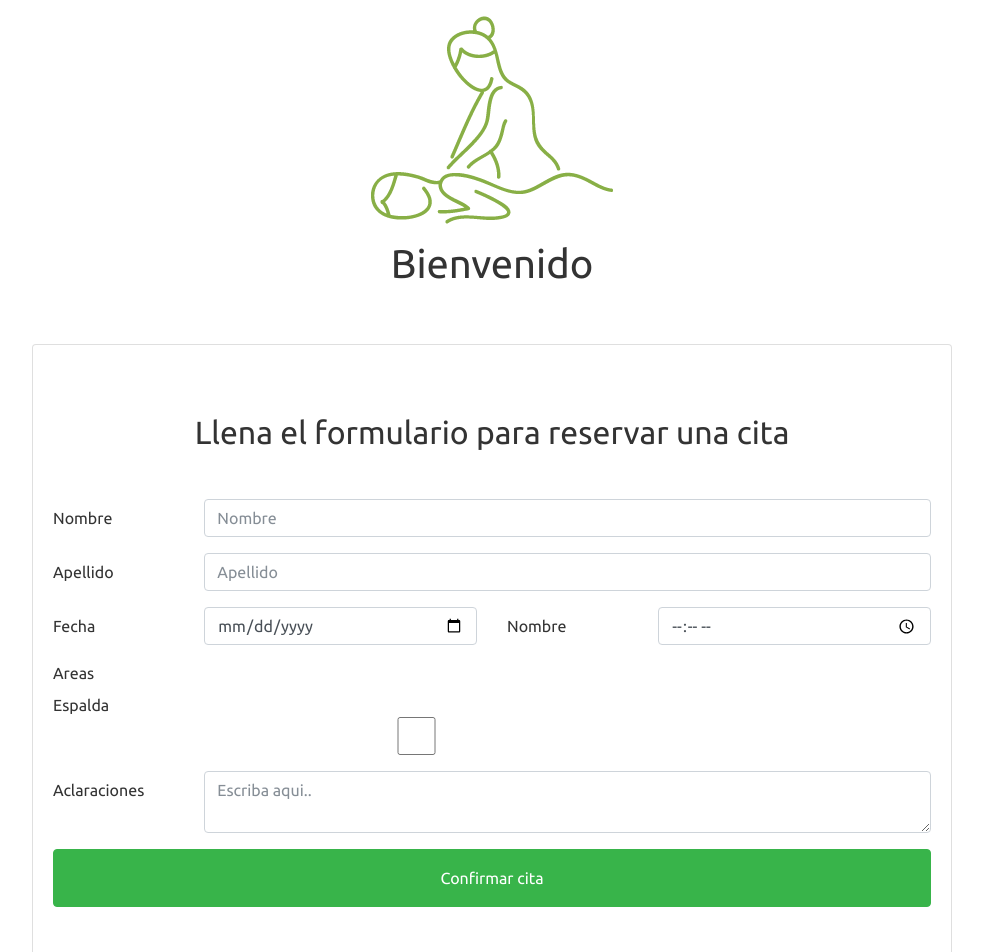
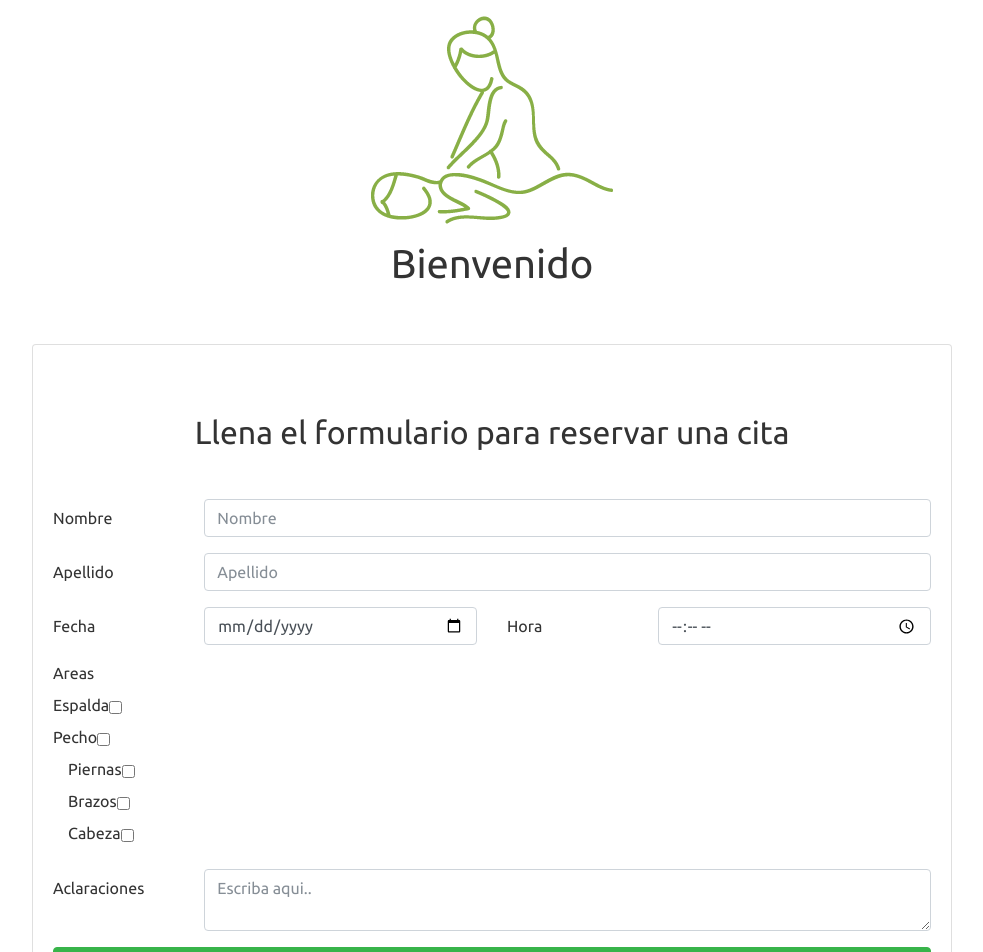
Before and after one commit to omniboyOK/agenda-masajes-react, a React (Create React App) app: page / in a window 1280 px wide. Shown: the top 952 px of the page, without its empty margins (148-1131 px from the left). Built offline with nearby package versions, Linux system fonts and the light colour scheme.

Commit message:
Checkbox added to the appointment form

```diff
--- a/src/components/formAppointment/FormAppointment.js
+++ b/src/components/formAppointment/FormAppointment.js
@@ -3,20 +3,41 @@ import React, { Component } from "react";
 class FormAppointment extends Component {
   state = {
     cita: {
-          nombre: '',
-          apellido: '',
-          fecha: '',
-          hora: '',
-          aclaraciones: '',
-          zonas: {
+      nombre: "",
+      apellido: "",
+      fecha: "",
+      hora: "",
+      aclaraciones: "",
       espalda: false,
       brazos: false,
       cabeza: false,
       piernas: false,
       pecho: false
     }
+  };
+
+  handleChange = e => {
+    this.setState({
+      cita: {
+        ...this.state.cita,
+        [e.target.name]: e.target.value
       }
+    });
+
+    console.log(this.state);
   };
+
+  handleSwitch = e => {
+    this.setState({
+      cita: {
+        ...this.state.cita,
+        [e.target.name]: e.target.checked
+      }
+    });
+
+    console.log(this.state);
+  };
+
   render() {
     return (
       <div className="card mt-5 py-5">
@@ -33,7 +54,9 @@ class FormAppointment extends Component {
                   type="text"
                   className="form-control"
                   placeholder="Nombre"
-                  name="Nombre"
+                  name="nombre"
+                  onChange={this.handleChange}
+                  value={this.state.cita.nombre}
                 />
               </div>
             </div>
@@ -47,7 +70,9 @@ class FormAppointment extends Component {
                   type="text"
                   className="form-control"
                   placeholder="Apellido"
-                  name="Apellido"
+                  name="apellido"
+                  onChange={this.handleChange}
+                  value={this.state.cita.apellido}
                 />
               </div>
             </div>
@@ -55,24 +80,80 @@ class FormAppointment extends Component {
             <div className="form-group row">
               <label className="col-sm-4 col-lg-2 col-form-label">Fecha</label>
               <div className="col-sm-8 col-lg-4">
-                <input type="date" className="form-control" name="Fecha" />
+                <input
+                  type="date"
+                  className="form-control"
+                  name="fecha"
+                  onChange={this.handleChange}
+                  value={this.state.cita.fecha}
+                />
               </div>
 
-              <label className="col-sm-4 col-lg-2 col-form-label">Nombre</label>
+              <label className="col-sm-4 col-lg-2 col-form-label">Hora</label>
               <div className="col-sm-8 col-lg-4">
-                <input type="time" className="form-control" name="Hora" />
+                <input
+                  type="time"
+                  className="form-control"
+                  name="hora"
+                  onChange={this.handleChange}
+                  value={this.state.cita.hora}
+                />
               </div>
             </div>
 
             <div className="form-group row">
-              <label className="col-sm-10 col-lg-10">Areas</label>
-              <div className="col-sm-2 col-lg-10">
-                Espalda
+              <div className="col-sm-12 col-lg-12">
+                <label>Areas</label>
+                <div>
+                  <label>Espalda</label>
                   <input
                     type="checkbox"
-                  className="form-control"
-                  name="Espalda"
+                    className="btn btn-default"
+                    name="espalda"
+                    onChange={this.handleSwitch}
+                    value={this.state.cita.espalda}
                   />
+                </div>
+                <div>
+                  <label>Pecho</label>
+                  <input
+                    type="checkbox"
+                    className="btn btn-default"
+                    name="pecho"
+                    onChange={this.handleSwitch}
+                    value={this.state.cita.pecho}
+                  />
+                </div>
+                <div className="col-sm">
+                  <label>Piernas</label>
+                  <input
+                    type="checkbox"
+                    className="btn btn-default"
+                    name="piernas"
+                    onChange={this.handleSwitch}
+                    value={this.state.cita.piernas}
+                  />
+                </div>
+                <div className="col-sm">
+                  <label>Brazos</label>
+                  <input
+                    type="checkbox"
+                    className="btn btn-default"
+                    name="brazos"
+                    onChange={this.handleSwitch}
+                    value={this.state.cita.brazos}
+                  />
+                </div>
+                <div className="col-sm">
+                  <label>Cabeza</label>
+                  <input
+                    type="checkbox"
+                    className="btn btn-default"
+                    name="cabeza"
+                    onChange={this.handleSwitch}
+                    value={this.state.cita.cabeza}
+                  />
+                </div>
               </div>
             </div>
 
@@ -85,7 +166,9 @@ class FormAppointment extends Component {
                   type="text"
                   className="form-control"
                   placeholder="Escriba aqui.."
-                  name="Aclaraciones"
+                  name="aclaraciones"
+                  onChange={this.handleChange}
+                  checked={this.state.espalda}
                 />
               </div>
             </div>
@@ -94,6 +177,7 @@ class FormAppointment extends Component {
               type="submit"
               className="py-3 mt-2 btn btn-success btn-block"
               value="Confirmar cita"
+              onChange={this.handleChange}
             />
           </form>
         </div>
```
Lines whose indentation alone changed are shown as unchanged.
